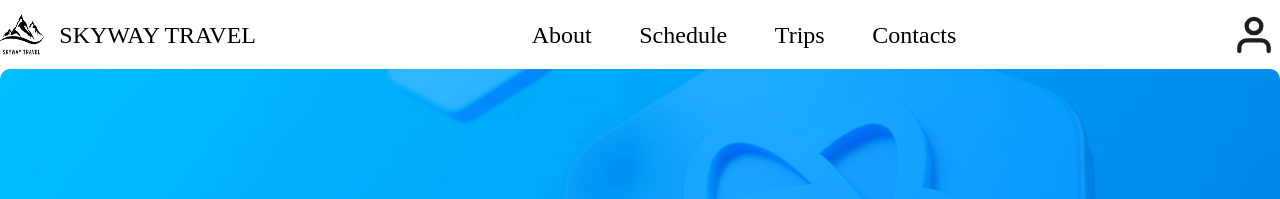
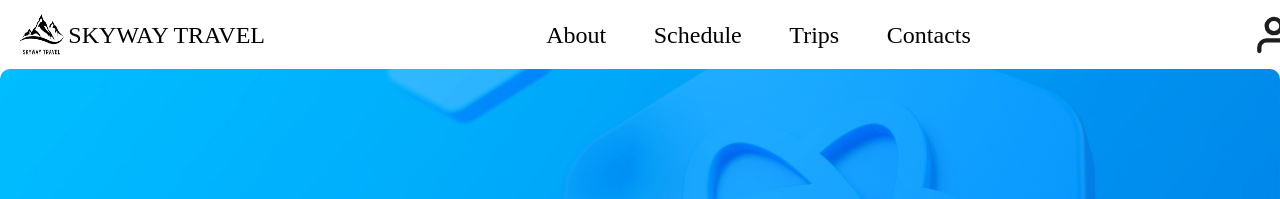
Before and after one commit to margulan-kalykul/skyway, an Angular app: page /home in a window 1280 px wide. Shown: the top 199 px of the page. Built offline with nearby package versions, Linux system fonts and the light colour scheme; grey boxes are pictures that could not be loaded.

Commit message:
Minor tweek in header

```diff
--- a/src/app/components/header/header.component.css
+++ b/src/app/components/header/header.component.css
@@ -5,12 +5,13 @@
   display: flex;
   justify-content: space-between;
   align-items: center;
-  background: white
+  background: white;
+  padding-left: 20px;
 }
 
 .logo {
   height: 50px;
-  width: 256px;
+  width: 245px;
   display: flex;
   justify-content: space-between;
   align-items: center;
```
